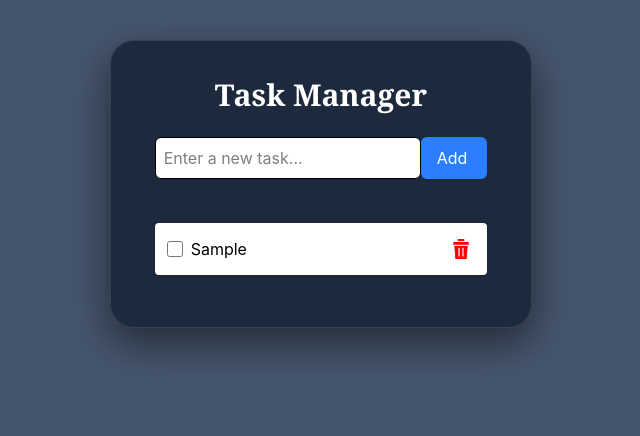
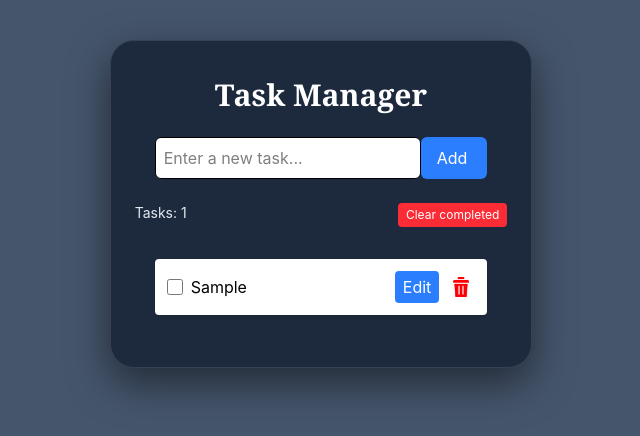
Before and after one commit to biruk2116/Task-Manager, a React (Vite) app: page / in a window 1280 px wide. Both pictures are taken after typing "Sample" into the empty fields and a click on the button "Add". Shown: the top 436 px of the page, without its empty margins (319-959 px from the left). Built offline with nearby package versions, Linux system fonts and the light colour scheme.

Commit message:
feat: add inline task edit/save/cancel and clear-completed actions

```diff
--- a/src/App.jsx
+++ b/src/App.jsx
@@ -30,20 +30,48 @@ function App() {
   );
 };
 
+  const updateTask = (id, newText) => {
+    setTasks(
+      tasks.map((task) =>
+        task.id === id ? { ...task, text: newText } : task
+      )
+    );
+  };
+
   const deleteTask = (id) => {
     setTasks(tasks.filter((t) => t.id !== id));
   };
 
+  const clearCompleted = () => {
+    setTasks(tasks.filter((task) => !task.completed));
+  };
+
   return (
     <div className="min-h-screen bg-slate-600 flex flex-col items-center p-10">
-<div   className="bg-slate-800 rounded-3xl border border-gray-700
+      <div
+        className="bg-slate-800 rounded-3xl border border-gray-700
                 shadow-[0_15px_40px_rgba(0,0,0,0.5)]
-                hover:shadow-[0_25px_60px_rgba(0,0,0.9,0.6)]
-                transition-all duration-300 p-6 max-w-md">
+                hover:shadow-[0_25px_60px_rgba(0,0,0,0.9,0.6)]
+                transition-all duration-300 p-6 max-w-md"
+      >
         <Header />
-      <TaskInput addTask={addTask} />
-      <TaskList tasks={tasks} toggleTask={toggleTask} deleteTask={deleteTask} />
-</div>
+        <TaskInput addTask={addTask} />
+        <div className="flex justify-between mb-3">
+          <p className="text-slate-200 text-sm">Tasks: {tasks.length}</p>
+          <button
+            onClick={clearCompleted}
+            className="text-xs bg-red-500 px-2 py-1 rounded text-white hover:bg-red-600"
+          >
+            Clear completed
+          </button>
+        </div>
+        <TaskList
+          tasks={tasks}
+          toggleTask={toggleTask}
+          deleteTask={deleteTask}
+          updateTask={updateTask}
+        />
+      </div>
     </div>
   );
 }
--- a/src/components/TaskItem.jsx
+++ b/src/components/TaskItem.jsx
@@ -1,13 +1,34 @@
+import { useState, useEffect } from "react";
 import deleteIcon from "../assets/delete.png";
 
-function TaskItem({ task, toggleTask, deleteTask }) {
+function TaskItem({ task, toggleTask, deleteTask, updateTask }) {
+  const [isEditing, setIsEditing] = useState(false);
+  const [editedText, setEditedText] = useState(task.text);
 
+  useEffect(() => {
+    setEditedText(task.text);
+  }, [task.text]);
+
+  const handleSave = () => {
+    const trimmed = editedText.trim();
+    if (!trimmed) return;
+    updateTask(task.id, trimmed);
+    setIsEditing(false);
+  };
+
+  const handleKeyDown = (e) => {
+    if (e.key === "Enter") {
+      handleSave();
+    }
+    if (e.key === "Escape") {
+      setIsEditing(false);
+      setEditedText(task.text);
+    }
+  };
 
   return (
     <li className="flex justify-between items-center bg-white p-3 mb-2 rounded shadow">
-
-    <div className="flex items-center gap-2 flex-1" >
-
+      <div className="flex items-center gap-2 flex-1">
         <input
           type="checkbox"
           checked={task.completed}
@@ -15,6 +36,15 @@ function TaskItem({ task, toggleTask, deleteTask }) {
           className="w-4 h-4"
         />
 
+        {isEditing ? (
+          <input
+            value={editedText}
+            onChange={(e) => setEditedText(e.target.value)}
+            onKeyDown={handleKeyDown}
+            className="flex-1 p-1 border rounded"
+            autoFocus
+          />
+        ) : (
           <span
             onClick={() => toggleTask(task.id)}
             className={`flex-1 cursor-pointer ${
@@ -23,21 +53,45 @@ function TaskItem({ task, toggleTask, deleteTask }) {
           >
             {task.text}
           </span>
+        )}
       </div>
+
+      <div className="flex items-center gap-2">
+        {isEditing ? (
+          <>
+            <button
+              onClick={handleSave}
+              className="bg-green-500 text-white px-2 py-1 rounded hover:bg-green-600"
+            >
+              Save
+            </button>
+            <button
+              onClick={() => {
+                setIsEditing(false);
+                setEditedText(task.text);
+              }}
+              className="bg-gray-200 text-gray-700 px-2 py-1 rounded hover:bg-gray-300"
+            >
+              Cancel
+            </button>
+          </>
+        ) : (
+          <button
+            onClick={() => setIsEditing(true)}
+            className="bg-blue-500 text-white px-2 py-1 rounded hover:bg-blue-600"
+          >
+            Edit
+          </button>
+        )}
 
         <button
           onClick={() => deleteTask(task.id)}
-         disabled={!task.completed}
-          className={`p-1 rounded-md ${
-          task.completed
-                  ? "hover:bg-green-200"
-                  : " cursor-not-allowed"
-  }`}
-
+          className="p-1 rounded-md hover:bg-red-200"
+          aria-label="Delete task"
         >
           <img src={deleteIcon} alt="Delete" className="w-5 h-5" />
         </button>
-
+      </div>
     </li>
   );
 }
--- a/src/components/TaskList.jsx
+++ b/src/components/TaskList.jsx
@@ -1,6 +1,6 @@
 import TaskItem from "./Taskitem";
 
-function TaskList({ tasks, toggleTask, deleteTask }) {
+function TaskList({ tasks, toggleTask, deleteTask, updateTask }) {
   if (tasks.length === 0)
     return <p className="flex text-red-900 justify-center pb-2">No tasks yet.</p>;
 
@@ -12,6 +12,7 @@ function TaskList({ tasks, toggleTask, deleteTask }) {
           task={task}
           toggleTask={toggleTask}
           deleteTask={deleteTask}
+          updateTask={updateTask}
         />
       ))}
     </ul>
```
Lines whose indentation alone changed are shown as unchanged.
